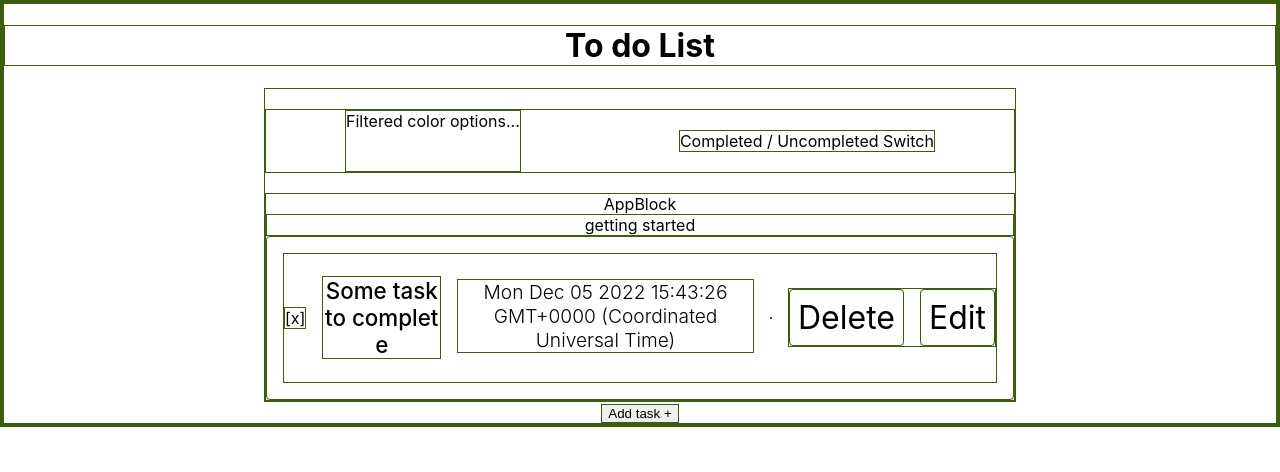
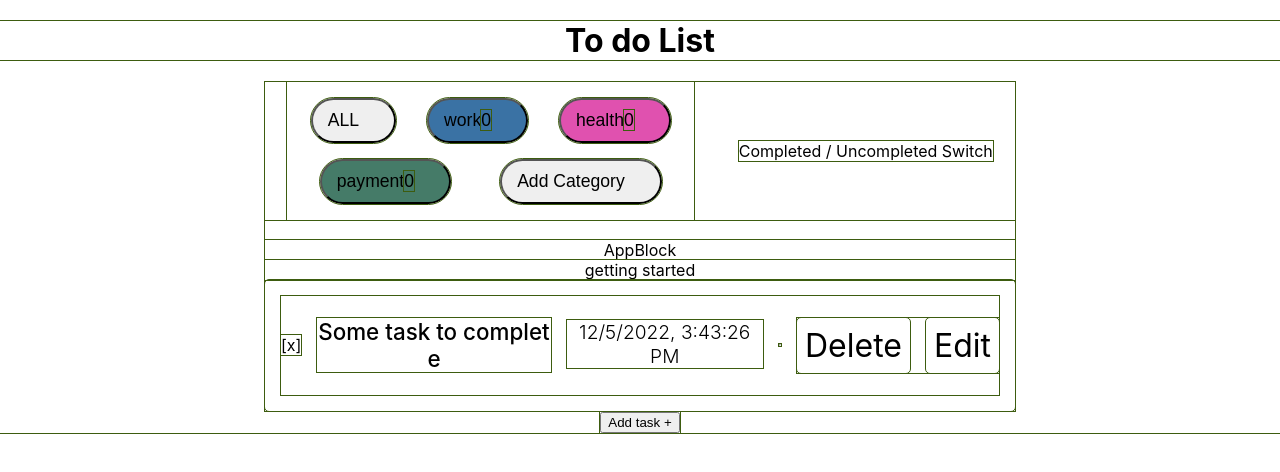
Before and after one commit to neo-the-coder/to-do-app, a React (Create React App) app in the folder to-do-app/: page / in a window 1280 px wide. Shown: the top 472 px of the page. Built offline with nearby package versions, Linux system fonts and the light colour scheme.

Commit message:
Add categories Slice, component, reducer

```diff
--- a/to-do-app/src/app/store.js
+++ b/to-do-app/src/app/store.js
@@ -1,8 +1,10 @@
 import {configureStore} from '@reduxjs/toolkit';
 import todoReducer from '../slices/todoSlice';
+import categoryReducer from '../slices/categorySlice';
 
 export const store = configureStore({
     reducer: {
         todo: todoReducer,
+        category: categoryReducer
     }
 })
--- /dev/null
+++ b/to-do-app/src/components/Categories.js
@@ -0,0 +1,18 @@
+import React from 'react'
+import { useSelector } from 'react-redux'
+
+function Categories() {
+    const categories = useSelector(state => state.category.categoriesList);
+
+  return (
+    <>
+        <button>ALL</button>
+        {categories.map(category => (
+            <button style={{backgroundColor: category.color}}>{category.name}<span>{category.count}</span></button>
+        ))}
+        <button>Add Category</button>
+    </>
+  )
+}
+
+export default Categories
--- a/to-do-app/src/components/FilterBlock.js
+++ b/to-do-app/src/components/FilterBlock.js
@@ -1,10 +1,13 @@
 import React from 'react'
 import styles from '../styles/FilterBlock.module.scss';
+import Categories from './Categories';
 
 function FilterBlock() {
   return (
     <div className={styles.wrapper}>
-      <div className={styles.categoryFilter}>Filtered color options...</div>
+      <div className={styles.categoryFilter}>
+        <Categories />
+      </div>
       <div className={styles.taskSwitch}>Completed / Uncompleted Switch</div>
     </div>
   );
--- a/to-do-app/src/components/TaskWindow.js
+++ b/to-do-app/src/components/TaskWindow.js
@@ -1,13 +1,51 @@
-import React from 'react'
+import React, { useState } from 'react'
 //import { v4 as uuid } from 'uuid';
 //import { MdOutlineClose } from 'react-icons/md';
 //import { useDispatch } from 'react-redux';
 //import toast from 'react-hot-toast';
 //import { addTodo, updateTodo } from '../slices/todoSlice';
 import styles from '../styles/TaskWindow.module.scss';
+import {format, addMinutes } from 'date-fns';
+import { useDispatch, useSelector } from 'react-redux';
+import { addTodo } from '../slices/todoSlice';
+
+function TaskWindow({ type, taskWindowOpen, setTaskWindowOpen }) {
+    const categoryList = useSelector(state => state.category.categoriesList);
+    const dispatch = useDispatch();
+
+    const dueIn30minutes = () => {
+        const timeZoneOffset = new Date().getTimezoneOffset() * 60000; //offset in ms
+        const offsetAdded = new Date(Date.now() - timeZoneOffset);
+        return addMinutes(offsetAdded, 30).toISOString().slice(0, -5);
+    }
+
+    const [task, setTask] = useState('');
+    const [due, setDue] = useState(dueIn30minutes);
+    const [category, setCategory] = useState('work');
+    //const [status, setStatus] = useState('ongoing');
+
+    // const myTime = new Date();
+    // const mdate = format(myTime, 'yyyy-MM-dd');
+    // const mtime = format(myTime, 'HH:mm-ss');
+    // const yeni = mdate + 'T' + mtime;
+    // const z = new Date();
+    // const p = z.toISOString();
+    // const o = addMinutes(z, 30);
+    // const r = o.toISOString();
+    // console.log('sasasas',z,p, o,r);
+
+    // console.log(new Date(), due)
+
+    // const tzoffset = (new Date()).getTimezoneOffset() * 60000; //offset in milliseconds
+    // const localISOTime = (new Date(Date.now() - tzoffset)).toISOString().slice(0, -1);
+    // console.log(localISOTime)
+    // console.log(localISOTime)  // => '2015-01-26T06:40:36.181'
 
 
-function TaskWindow({ type, taskWindowOpen, setTaskWindowOpen }) {
+    //const yeni = addMinutes(new Date(), 30).toISOString().slice(0, -5);
+     //console.log(yeni)
+
+    //2018-06-12T19:30
 
     const closeWindow = () => {
         setTaskWindowOpen(false);
@@ -24,12 +62,19 @@ function TaskWindow({ type, taskWindowOpen, setTaskWindowOpen }) {
     //     setTitle('');
     //     setStatus('incomplete');
     //   }
-    // }, [type, todo, modalOpen]);
+    // }, [type, todo, modalOpen]);~~
 
     const handleSubmit = (e) => {
       e.preventDefault();
       var data = document.getElementById("time");
-      console.log(data.value);
+      console.log(data.value, '---------', data.value.length);
+      dispatch(addTodo({
+        id: 5,
+        category,
+        task,
+        due,
+        status: 'ongoing'
+      }))
     //   if (title === '') {
     //     toast.error('Please enter a title.');
     //     return;
@@ -44,7 +89,7 @@ function TaskWindow({ type, taskWindowOpen, setTaskWindowOpen }) {
     //           time: new Date().toLocaleString(),
     //         })
     //       );
-    //       toast.success('Task Added Successfully!');
+    //       toast.success('Task Added ~~Successfully!');
     //     } else if (type === 'update') {
     //       if (todo.title !== title || todo.status !== status) {
     //         dispatch(
@@ -79,7 +124,7 @@ function TaskWindow({ type, taskWindowOpen, setTaskWindowOpen }) {
             </div>
             <form className={styles.form} onSubmit={(e) => handleSubmit(e)}>
               <h1 className={styles.formTitle}>
-                {type === 'add' ? 'Add' : 'Update'} Task
+                {type === "add" ? "Add" : "Update"} Task
               </h1>
               <label htmlFor="task">
                 Task
@@ -87,29 +132,32 @@ function TaskWindow({ type, taskWindowOpen, setTaskWindowOpen }) {
                   type="text"
                   id="task"
                   autoFocus
-                //   value={title}
-                //   onChange={(e) => setTitle(e.target.value)}
+                  value={task}
+                  onChange={(e) => setTask(e.target.value)}
+                  //   value={title}
+                  //   onChange={(e) => setTitle(e.target.value)}
                 />
               </label>
               <label htmlFor="category">
                 Due date & time
-                <input type="datetime-local" id="time" value={new Date()} />
+                <input type="datetime-local" id="time" defaultValue={due} />
               </label>
               <label htmlFor="category">
                 Category
                 <select
                   name="category"
                   id="category"
-                //   value={status}
-                //   onChange={(e) => setStatus(e.target.value)}
+                  value={category}
+                  onChange={(e) => setCategory(e.target.value)}
                 >
-                  <option value="work">work</option>
-                  <option value="personal">personal</option>
+                  {categoryList.map((category) => (
+                    <option value={category.name}>{category.name}</option>
+                  ))}
                 </select>
               </label>
               <div className={styles.buttonContainer}>
                 <button type="submit">
-                  {type === 'add' ? 'Add' : 'Update'} Task
+                  {type === "add" ? "Add" : "Update"} Task
                 </button>
                 <button
                   //type="button"
--- a/to-do-app/src/index.css
+++ b/to-do-app/src/index.css
@@ -13,5 +13,5 @@ code {
 }
 
 * {
-  border: 1px solid rgb(61, 92, 15);
+  outline: 1px solid rgb(61, 92, 15);
 }
--- /dev/null
+++ b/to-do-app/src/slices/categorySlice.js
@@ -0,0 +1,48 @@
+import { createSlice } from '@reduxjs/toolkit';
+
+const getRandomColor = () => "#" + Math.floor(Math.random()*16777215).toString(16);
+
+
+const initValue = {
+  categoriesList: [
+    {
+      name: "work",
+      color: getRandomColor(),
+      count: 0,
+    },
+    {
+      name: "health",
+      color: getRandomColor(),
+      count: 0,
+    },
+    {
+      name: "payment",
+      color: getRandomColor(),
+      count: 0,
+    },
+  ],
+};
+
+const categorySlice = createSlice({
+    name: 'categories',
+    initialState: initValue,
+    reducers: {
+        addCategory: (state, action) => {
+            return [
+                ...state,
+                action.payload,
+            ];
+        },
+        addCount: (state, action) => {
+            return state.categoriesList.map((category) => category.name === action.payload.name ? {...state, count: category.count + 1} : category);
+        },
+        // updateTodo: (state, action) => {
+        //     return state.todoList.map(todo => {
+        //         return todo.id === action.payload.id ? action.payload : todo;
+        //     })
+        // }
+    }
+})
+
+export const { addCategory, addCount } = categorySlice.actions;
+export default categorySlice.reducer;
--- a/to-do-app/src/slices/todoSlice.js
+++ b/to-do-app/src/slices/todoSlice.js
@@ -5,8 +5,8 @@ const initValue = {
         id : 2,
         category: 'work',
         task : 'Some task to complete',
-        due: new Date(2022, 11, 5, 15, 43, 26).toString(),
-        completed: false,
+        due: new Date(2022, 11, 5, 15, 43, 26).toLocaleString(),
+        status: 'ongoing',
     }]
 }
 
--- a/to-do-app/src/styles/FilterBlock.module.scss
+++ b/to-do-app/src/styles/FilterBlock.module.scss
@@ -4,11 +4,21 @@
 	align-items: center;
 	justify-content: space-around;
 	.categoryFilter {
+		width: 50%;
+		padding: 1rem;
 		display: flex;
-		flex-direction: column;
+		//flex-direction: column;
 		align-items: center;
-		justify-content: flex-start;
-		height: 60px;
+		justify-content: space-around;
+		flex-wrap: wrap;
+		//height: 60px;
+		gap: 1rem;
+
+		button {
+			font-size: 1.1rem;
+			border-radius: 30px;
+			padding: 10px 35px 10px 15px;
+		}
 	}
 	.taskSwitch {
 		display: flex;
```
